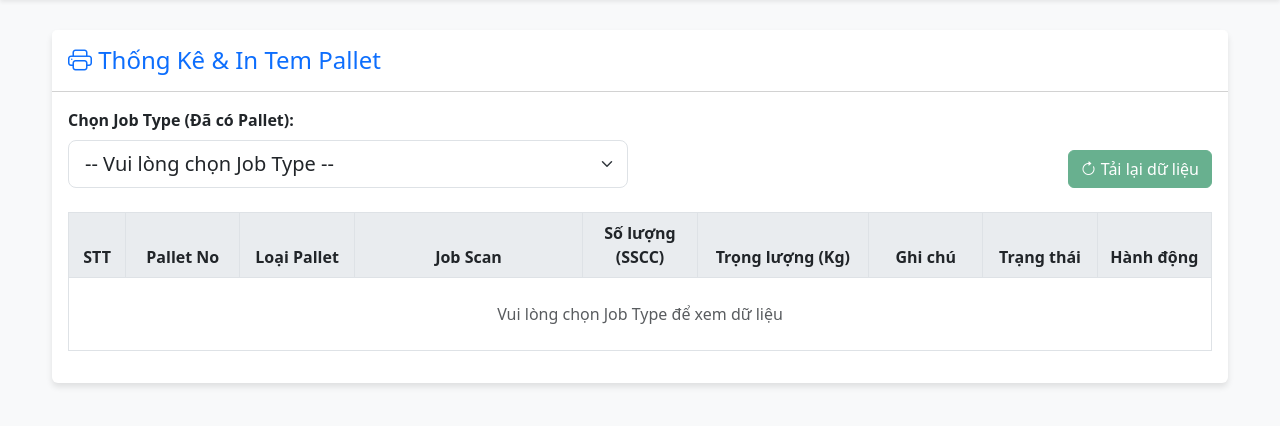
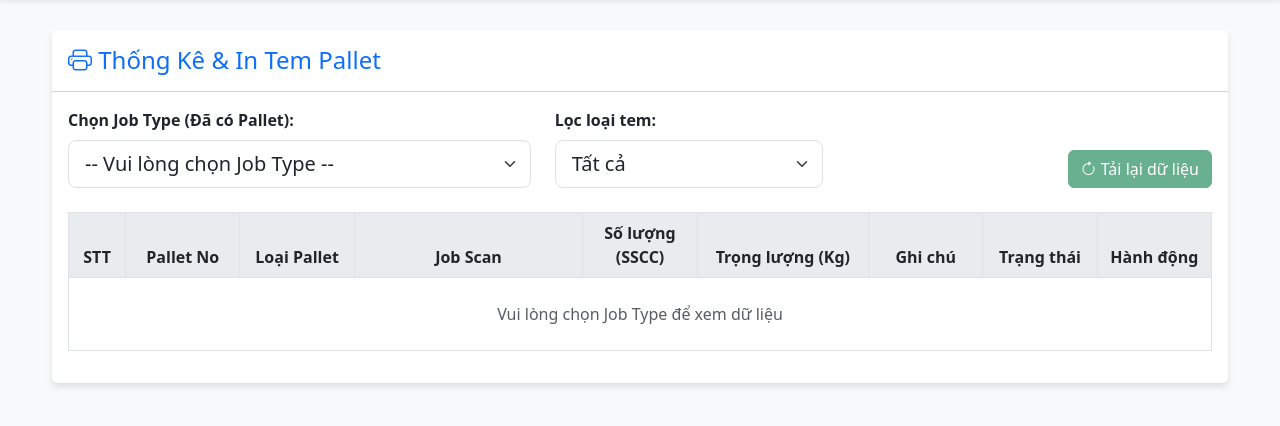
Before and after one commit to Anhcodon2020/scan, a Flask app: template templates/print_label.html in a window 1280 px wide. Shown: the part 56-482 px from the top of the page. Run offline with Flask 3, Linux system fonts and the light colour scheme; the template is opened without the code that fills it: most values are stand-ins (such as "Sample title", 1, 10 or a date in 2020); parts of the project's set-up code (start-up, migrations or seed data) failed here and were passed over; some libraries are stand-ins or nearby versions.

Commit message:
slip small label

```diff
--- a/app.py
+++ b/app.py
@@ -460,8 +460,12 @@ def get_print_data():
         # Nhóm các SKU lại theo từng pallet
         pallets_data = {}
         for row in sku_details_query:
-            if row.pallet not in pallets_data:
-                pallets_data[row.pallet] = {
+            # Tách riêng Tem Nhỏ và Tem Thường trong cùng 1 pallet
+            is_small = (row.tag_label == 'Y')
+            key = (row.pallet, is_small)
+
+            if key not in pallets_data:
+                pallets_data[key] = {
                     'pallet_no': row.pallet,
                     'pallet_type': row.pallet_type,
                     'jobscan': row.jobscan,
@@ -474,23 +478,21 @@ def get_print_data():
                     'master_ctl': row.master_ctl,
                     'st_zip': row.st_zip,
                     'skus': [],
-                    'qty': 0, # Tổng số thùng của pallet
-                    'has_small_label': False
+                    'qty': 0, # Tổng số thùng của nhóm này
+                    'has_small_label': is_small
                 }
 
             master_item = MasterData.query.filter_by(sku=row.sku).first()
             sku_weight = master_item.weight if master_item and master_item.weight else 0
 
-            pallets_data[row.pallet]['skus'].append({
+            pallets_data[key]['skus'].append({
                 'sku': row.sku,
                 'qty': row.sscc_count,
                 'tag_label': row.tag_label,
                 'sku_weight': sku_weight
             })
-            # Cập nhật tổng số lượng và cờ tem nhỏ
-            pallets_data[row.pallet]['qty'] += row.sscc_count
-            if row.tag_label == 'Y':
-                pallets_data[row.pallet]['has_small_label'] = True
+            # Cập nhật tổng số lượng
+            pallets_data[key]['qty'] += row.sscc_count
 
         items = list(pallets_data.values())
 
--- a/templates/print_label.html
+++ b/templates/print_label.html
@@ -39,7 +39,7 @@
             <div class="card-body">
                 <!-- Khu vực chọn Job Type -->
                 <div class="row mb-4 align-items-end">
-                    <div class="col-md-6">
+                    <div class="col-md-5">
                         <label for="jobTypeSelect" class="form-label fw-bold">Chọn Job Type (Đã có Pallet):</label>
                         <select class="form-select form-select-lg" id="jobTypeSelect">
                             <option value="" selected disabled>-- Vui lòng chọn Job Type --</option>
@@ -48,7 +48,15 @@
                             {% endfor %}
                         </select>
                     </div>
-                    <div class="col-md-6 text-end">
+                    <div class="col-md-3">
+                        <label for="filterSelect" class="form-label fw-bold">Lọc loại tem:</label>
+                        <select class="form-select form-select-lg" id="filterSelect">
+                            <option value="all" selected>Tất cả</option>
+                            <option value="normal">Tem Thường</option>
+                            <option value="small">Tem Nhỏ</option>
+                        </select>
+                    </div>
+                    <div class="col-md-4 text-end">
                         <button class="btn btn-success" id="refreshBtn" disabled>
                             <i class="bi bi-arrow-clockwise"></i> Tải lại dữ liệu
                         </button>
@@ -88,6 +96,7 @@
     <script src="https://cdn.jsdelivr.net/npm/bootstrap@5.3.0/dist/js/bootstrap.bundle.min.js"></script>
     <script>
         const jobSelect = document.getElementById('jobTypeSelect');
+        const filterSelect = document.getElementById('filterSelect');
         const tableBody = document.getElementById('tableBody');
         const refreshBtn = document.getElementById('refreshBtn');
         let currentData = []; // Biến toàn cục để lưu dữ liệu hiện tại
@@ -109,7 +118,7 @@
                 refreshBtn.disabled = false;
                 if (data.success) {
                     currentData = data.items; // Lưu dữ liệu vào biến toàn cục
-                    renderTable(data.items);
+                    filterAndRender();
                 } else {
                     tableBody.innerHTML = `<tr><td colspan="9" class="text-danger py-3">Lỗi: ${data.message}</td></tr>`;
                 }
@@ -121,14 +130,44 @@
             });
         }
 
+        function filterAndRender() {
+            const filterValue = filterSelect.value;
+            let filteredItems = [...currentData];
+
+            if (filterValue === 'normal') {
+                filteredItems = filteredItems.filter(item => !item.has_small_label);
+            } else if (filterValue === 'small') {
+                filteredItems = filteredItems.filter(item => item.has_small_label);
+            }
+            renderTable(filteredItems);
+        }
+
         function renderTable(items) {
             if (!items || items.length === 0) {
                 tableBody.innerHTML = '<tr><td colspan="9" class="text-muted py-3">Không tìm thấy dữ liệu pallet nào cho Job này.</td></tr>';
                 return;
             }
 
+            // Sắp xếp items theo tag_label (has_small_label) để gom nhóm
+            items.sort((a, b) => {
+                const labelA = a.has_small_label ? 1 : 0;
+                const labelB = b.has_small_label ? 1 : 0;
+                return labelA - labelB;
+            });
+
             let html = '';
+            let currentGroup = null;
+
             items.forEach((item, index) => {
+                const originalIndex = currentData.indexOf(item);
+
+                // Xác định nhóm và hiển thị header nếu thay đổi
+                const groupName = item.has_small_label ? 'Tem Nhỏ' : 'Tem Thường';
+                if (groupName !== currentGroup) {
+                    currentGroup = groupName;
+                    html += `<tr class="table-light"><td colspan="9" class="text-start fw-bold text-primary ps-4"><i class="bi bi-tags"></i> ${groupName}</td></tr>`;
+                }
+
                 // Tính tổng trọng lượng từ danh sách SKU trong pallet
                 let totalWeight = 0;
                 if (item.skus) {
@@ -147,14 +186,14 @@
 
                 // Nút in SSCC chỉ hiện nếu không phải tem nhỏ (tag_label="N")
                 const btnSSCC = !item.has_small_label ? `
-                    <button class="btn btn-outline-dark btn-sm ms-1" onclick="printSSCCLabel(${index}, this)">
+                    <button class="btn btn-outline-dark btn-sm ms-1" onclick="printSSCCLabel(${originalIndex}, this)">
                         <i class="bi bi-upc-scan"></i> SSCC
                     </button>
                 ` : '';
 
                 // Nút in Tem Nhỏ chỉ hiện nếu là tem nhỏ (tag_label="Y")
                 const btnSmallLabel = item.has_small_label ? `
-                    <button class="btn btn-warning btn-sm ms-1" onclick="printSmallLabel(${index}, this)">
+                    <button class="btn btn-warning btn-sm ms-1" onclick="printSmallLabel(${originalIndex}, this)">
                         <i class="bi bi-tag"></i> Tem Nhỏ
                     </button>
                 ` : '';
@@ -170,7 +209,7 @@
                         <td>${note}</td>
                         <td>${statusBadge}</td>
                         <td>
-                            <button class="btn btn-primary btn-sm" onclick="printLabel(${index})">
+                            <button class="btn btn-primary btn-sm" onclick="printLabel(${originalIndex})">
                                 <i class="bi bi-printer"></i> In Tem
                             </button>
                             ${btnSSCC}
@@ -274,11 +313,10 @@
             const printWindow = window.open('', '_blank');
 
             // Xử lý cột Ghi chú (Tem nhỏ)
-            const hasSmallLabel = item.skus.some(s => s.tag_label === 'Y');
 
             let skuRows = '';
             item.skus.forEach((s, i) => {
-                const noteCell = hasSmallLabel ? `<td>${s.tag_label === 'Y' ? 'Tem nhỏ' : ''}</td>` : '';
+                const noteCell = `<td>${s.tag_label === 'Y' ? 'Tem nhỏ' : 'Tem thường'}</td>`;
                 skuRows += `
                     <tr>
                         <td>${i + 1}</td>
@@ -299,7 +337,7 @@
                         <th>Số lượng (Thùng)</th>
                         <th> Số kg trong 1 thùng(Kg)</th>
                         <th>Tổng trọng lượng(Kg)</th>
-                        ${hasSmallLabel ? '<th>Ghi chú</th>' : ''}
+                        <th>Ghi chú</th>
                     </tr>
                 </thead>
             `;
@@ -409,10 +447,14 @@
                 btn.disabled = false;
 
                 if (data.success) {
-                    if (data.items && data.items.length > 0) {
-                        printMultipleSSCCLabels(item, data.items);
+                    let ssccItems = data.items || [];
+                    // Lọc SSCC theo loại tem của nhóm hiện tại (Tem Thường)
+                    ssccItems = ssccItems.filter(x => x.tag_label !== 'Y');
+
+                    if (ssccItems.length > 0) {
+                        printMultipleSSCCLabels(item, ssccItems);
                     } else {
-                        alert('Không tìm thấy dữ liệu SSCC nào cho pallet này.');
+                        alert('Không tìm thấy dữ liệu SSCC phù hợp cho nhóm này.');
                     }
                 } else {
                     alert('Lỗi Server: ' + (data.message || 'Không lấy được dữ liệu.'));
@@ -453,10 +495,14 @@
                 btn.disabled = false;
 
                 if (data.success) {
-                    if (data.items && data.items.length > 0) {
-                        printMultipleSmallLabels(item, data.items);
+                    let ssccItems = data.items || [];
+                    // Lọc SSCC chỉ lấy Tem Nhỏ
+                    ssccItems = ssccItems.filter(x => x.tag_label === 'Y');
+
+                    if (ssccItems.length > 0) {
+                        printMultipleSmallLabels(item, ssccItems);
                     } else {
-                        alert('Không tìm thấy dữ liệu SSCC nào cho pallet này.');
+                        alert('Không tìm thấy dữ liệu Tem Nhỏ.');
                     }
                 } else {
                     alert('Lỗi Server: ' + (data.message || 'Không lấy được dữ liệu.'));
@@ -692,6 +738,7 @@
 
         // Sự kiện khi thay đổi combobox
         jobSelect.addEventListener('change', loadData);
+        filterSelect.addEventListener('change', filterAndRender);
 
         // Sự kiện nút refresh
         refreshBtn.addEventListener('click', loadData);
```
